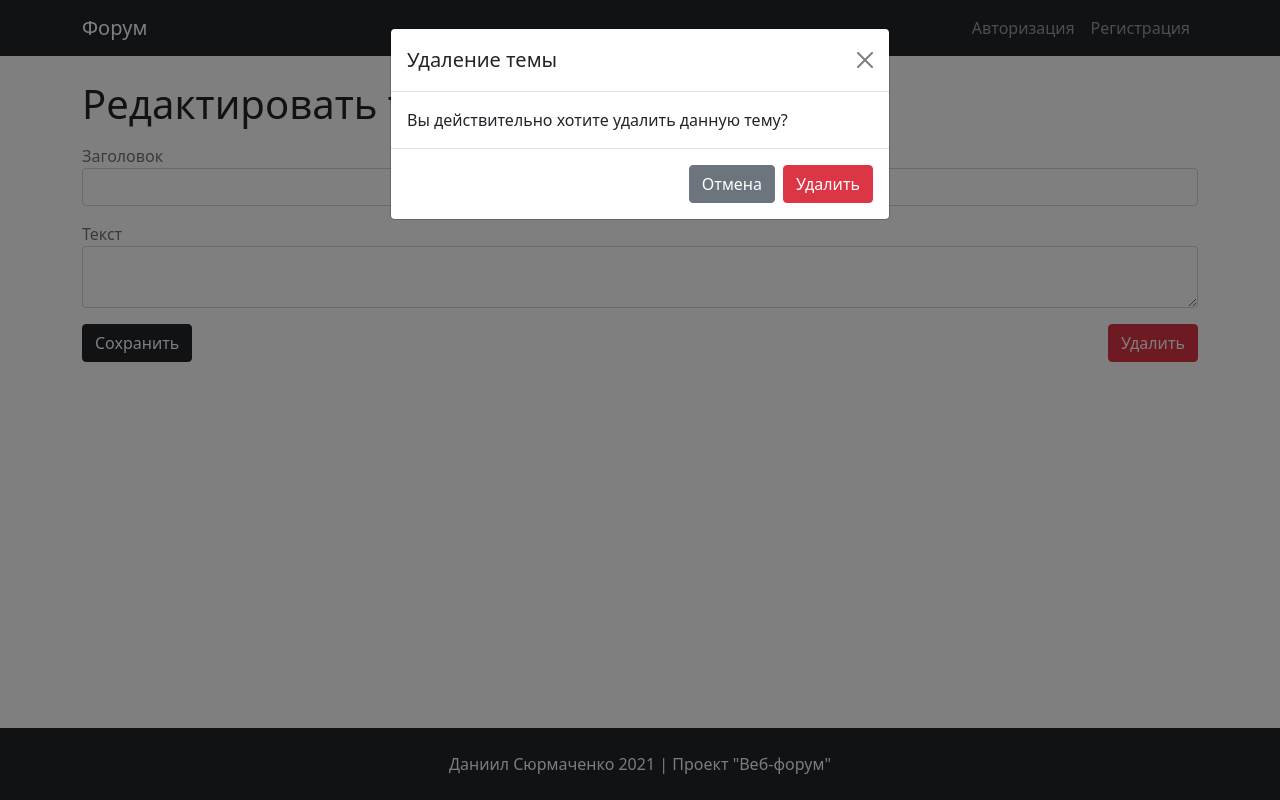
After one commit to volkovik/web-forum, a Flask app: template templates/edit_topic.html in a window 1280 px wide, after a click on "Удалить". The commit adds this page. Run offline with Flask 2, Linux system fonts and the light colour scheme; the template is opened without the code that fills it: values that come from a table or form of the project are taken from there, others are empty.

Commit message:
Добавлена возможность изменить и удалить тему

```diff
--- a/forms.py
+++ b/forms.py
@@ -52,9 +52,18 @@ class CommentForm(FlaskForm):
     submit = SubmitField("Отправить")
 
 
+class EditCommentForm(CommentForm):
+    submit = SubmitField("Сохранить")
+
+
 class TopicForm(FlaskForm):
     title = StringField("Заголовок", validators=[DataRequired(),
-                                                 Length(-1, 32, "Заголовок не должен превышать более 32 символов")])
+                                                 Length(-1, 128, "Заголовок не должен превышать более 128 символов")])
     text = TextAreaField("Текст", validators=[DataRequired(),
-                                              Length(-1, 2048, "Текст не должен превышать более 2048 символов")])
+                                              Length(-1, 10240, "Текст не должен превышать более 10240 символов")])
     submit = SubmitField("Создать")
+
+
+class EditTopicForm(TopicForm):
+    submit = SubmitField("Сохранить")
+    delete = SubmitField("Удалить")
--- a/main.py
+++ b/main.py
@@ -155,6 +155,46 @@ def create_topic():
         return render_template("create_topic.html", title="Создать тему", form=form)
 
 
+@app.route("/topic/<int:topic_id>/edit", methods=["GET", "POST"])
+@login_required
+def edit_topic(topic_id):
+    """Редактирование темы"""
+    db_sess = db_session.create_session()
+    topic = db_sess.query(Topic).get(topic_id)
+
+    if not topic:
+        abort(404, description="Темы с таким ID не существует")
+
+    form = EditTopicForm()
+
+    if form.validate_on_submit():
+        db_sess = db_session.create_session()
+        topic = db_sess.query(Topic).get(topic_id)
+
+        # Если была нажата кнопка "Удалить"
+        if form.delete.data:
+            db_sess.delete(topic)
+            db_sess.commit()
+
+            return redirect(url_for("index"))
+        # В остальных случаях считаем, что была нажата кнопка "Сохранить"
+        else:
+            if topic.title == form.title.data and topic.text == form.text.data:
+                return render_template("edit_topic.html", title="Редактировать тему", form=form,
+                                       error="Данные формы совпадают с исходными данными")
+            else:
+                topic.title = form.title.data
+                topic.text = form.text.data
+                db_sess.commit()
+
+                return redirect(url_for("topic_content", topic_id=topic_id))
+    else:
+        # Впишем значение из базы данных, чтобы пользователю упростить редактирование
+        form.title.data = topic.title
+        form.text.data = topic.text
+        return render_template("edit_topic.html", title="Редактировать тему", form=form)
+
+
 def main():
     db_session.global_init(os.environ.get("DATABASE_URL"))
     app.run()
--- a/templates/create_topic.html
+++ b/templates/create_topic.html
@@ -1,6 +1,7 @@
 {% extends "base.html" %}
 
 {% block content %}
+    <h1 class="mb-3">Создать тему</h1>
     <form action="" method="post" novalidate>
         {{ form.hidden_tag() }}
         <p>
--- /dev/null
+++ b/templates/edit_topic.html
@@ -0,0 +1,56 @@
+{% extends "base.html" %}
+
+{% block content %}
+    <h1 class="mb-3">Редактировать тему</h1>
+    <!-- Ошибки формы -->
+    {% if error %}
+        <div class="alert alert-danger" role="alert">
+            {{ error }}
+        </div>
+    {% endif %}
+    <form action="" method="post" novalidate>
+        {{ form.hidden_tag() }}
+        <p>
+            <span class="text-muted">{{ form.title.label }}</span>
+            {{ form.title(class="form-control") }}
+            {% for error in form.title.errors %}
+                <div class="alert alert-danger" role="alert">
+                    {{ error }}
+                </div>
+            {% endfor %}
+        </p>
+        <p>
+            <span class="text-muted">{{ form.text.label }}</span>
+            {{ form.text(class="form-control") }}
+            {% for error in form.text.errors %}
+                <div class="alert alert-danger" role="alert">
+                    {{ error }}
+                </div>
+            {% endfor %}
+        </p>
+        <div class="d-flex justify-content-between">
+            {{ form.submit(type="submit", class="btn btn-dark") }}
+            <button type="button" class="btn btn-danger" data-bs-toggle="modal" data-bs-target="#deleteModal">
+                Удалить
+            </button>
+        </div>
+        <!-- Предупреждение об удалении темы -->
+        <div class="modal fade" id="deleteModal" tabindex="-1" aria-labelledby="deleteModalLabel" aria-hidden="true">
+            <div class="modal-dialog">
+                <div class="modal-content">
+                    <div class="modal-header">
+                        <h5 class="modal-title" id="deleteModalLabel">Удаление темы</h5>
+                        <button type="button" class="btn-close" data-bs-dismiss="modal" aria-label="Close"></button>
+                    </div>
+                    <div class="modal-body">
+                        Вы действительно хотите удалить данную тему?
+                    </div>
+                    <div class="modal-footer">
+                        <button type="button" class="btn btn-secondary" data-bs-dismiss="modal">Отмена</button>
+                        {{ form.delete(type="submit", class="btn btn-danger") }}
+                    </div>
+                </div>
+            </div>
+        </div>
+    </form>
+{% endblock %}
```
Also changed, not shown: templates/topic.html (+7 -1 lines).
